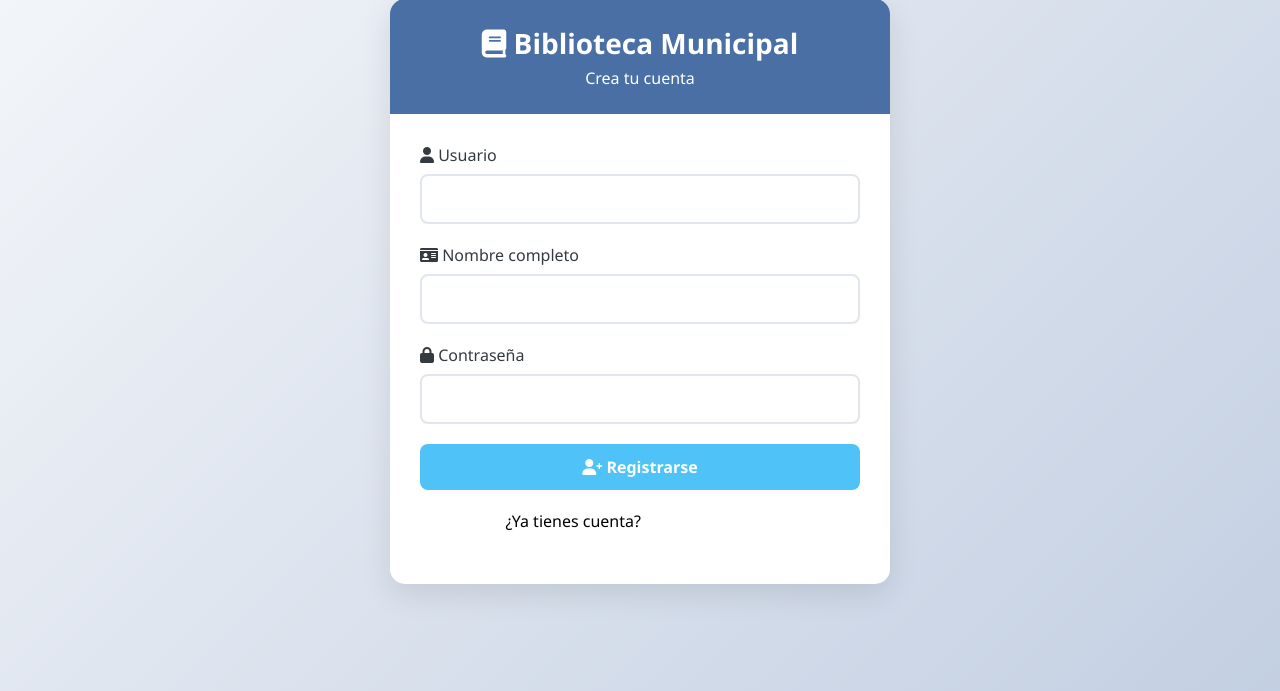
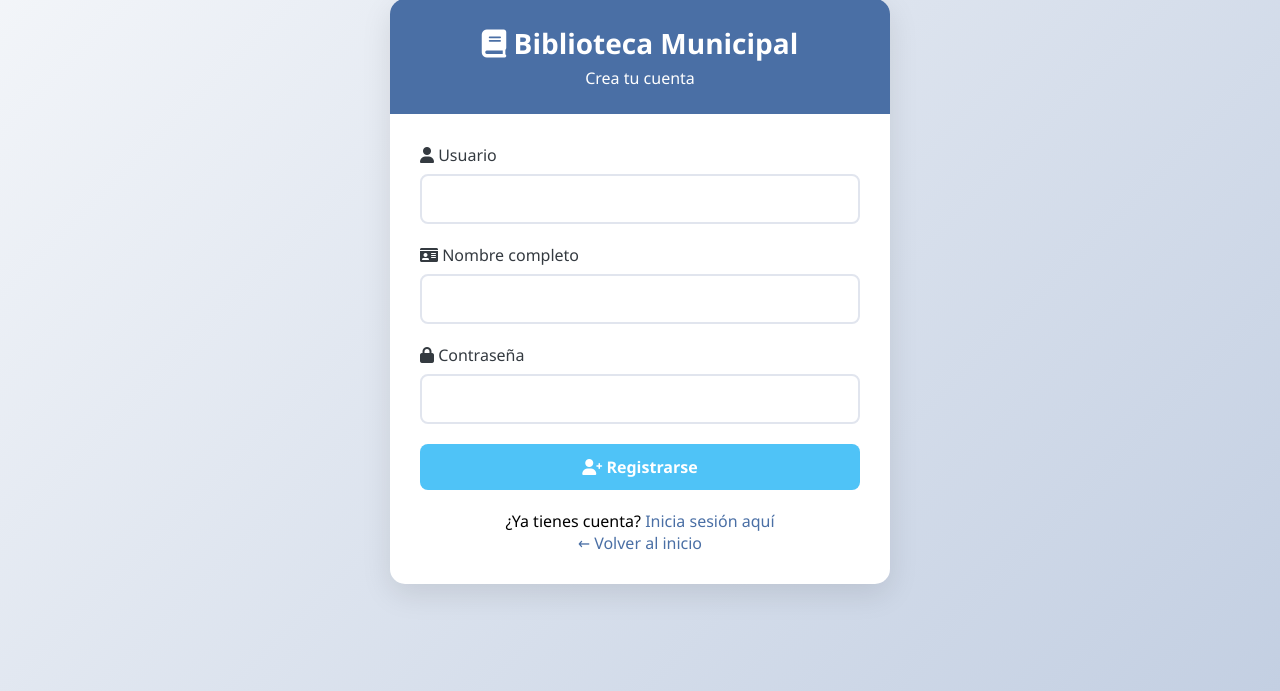
Before and after one commit to vargascelerin/SistemaBiblioteca, a Flask app: page /register in a window 1280 px wide. Shown: the part 109-800 px from the top of the page. Run offline with Flask 3, Linux system fonts and the light colour scheme.

Commit message:
correccion texto links

```diff
--- a/static/styles.css
+++ b/static/styles.css
@@ -104,7 +104,7 @@ body {
     text-align: center;
 }
 .links a {
-    color: #ffffff;
+    color: var(--primary);
     text-decoration: none;
     font-weight: 500;
     transition: all 0.3s;
```
